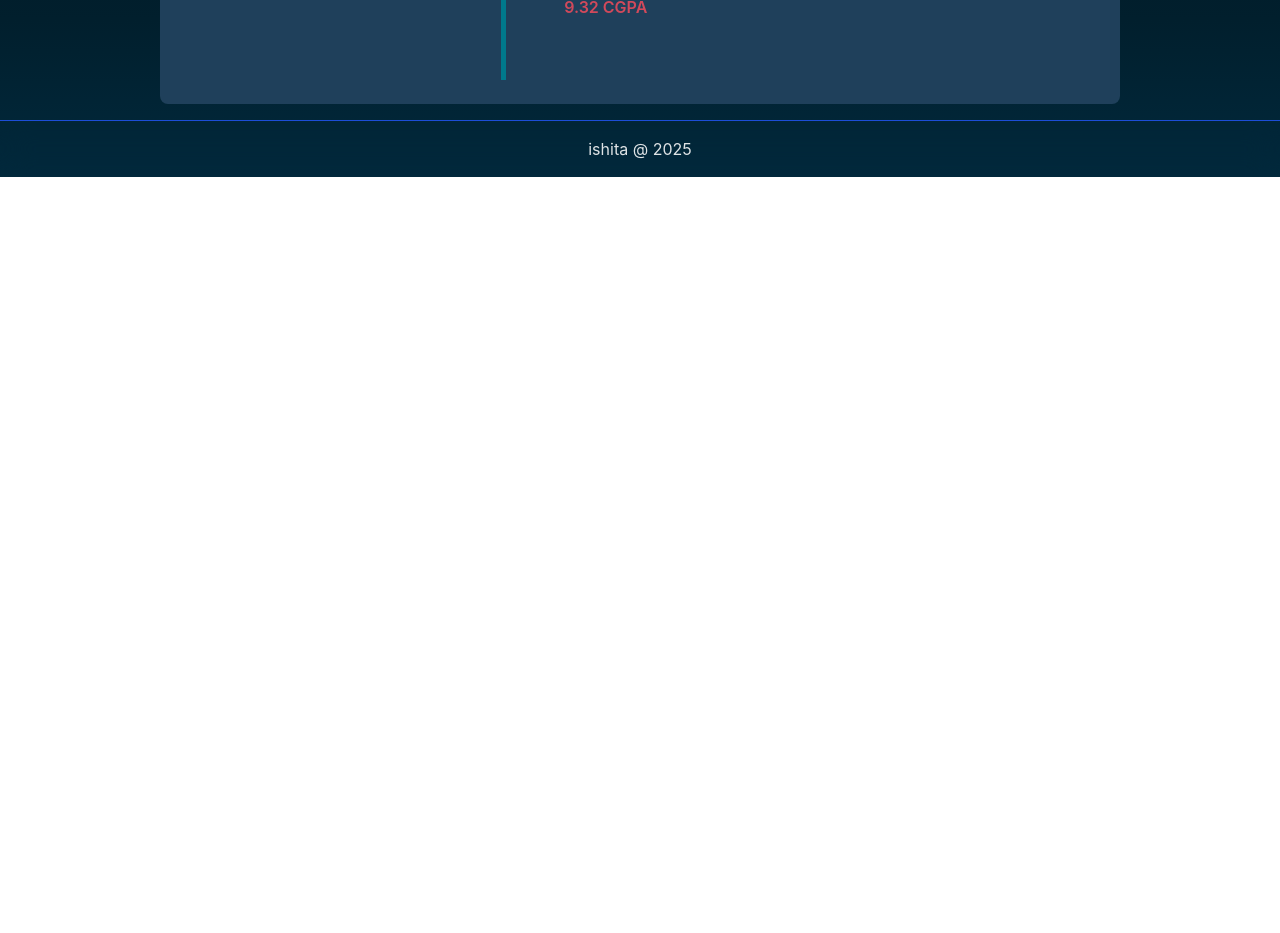
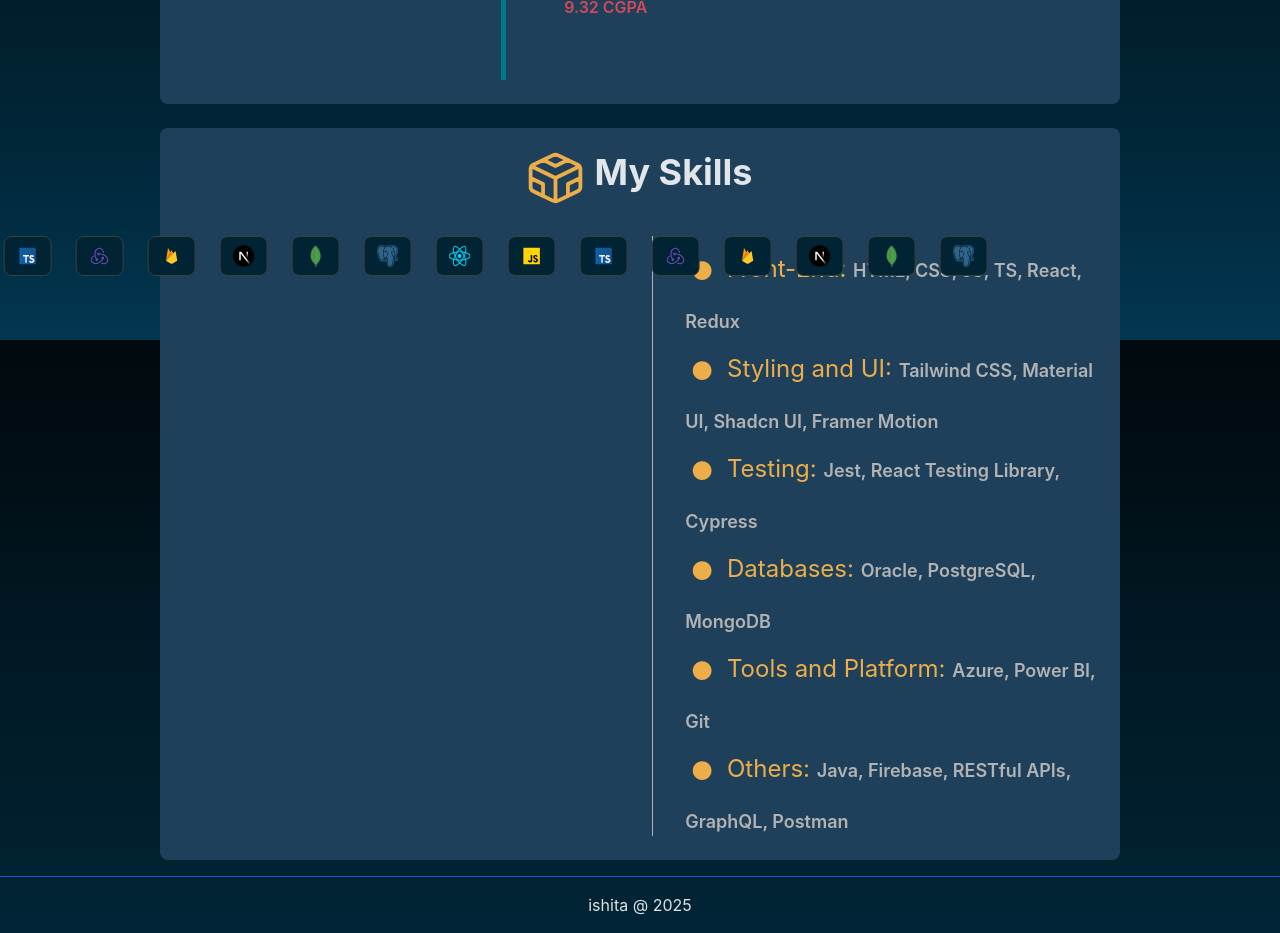
Before and after one commit to ISHITA-ROY016/my-portfolio, a React (Vite) app: page / in a window 1280 px wide. Shown: the part 1260-2193 px from the top of the page. Before the commit the page ends 1437 px from the top, so only its background shows below. Built offline with nearby package versions, Linux system fonts and the light colour scheme.

Commit message:
skills section added, improvement needed

```diff
--- a/src/App.jsx
+++ b/src/App.jsx
@@ -5,6 +5,7 @@
 import AboutMe from "./components/AboutMe"
 import TechMarquee from "./style/TechMarquee"
 import Education from "./components/Education"
+import Skills from "./components/Skills"
 const App = () => {
   // const { isDarkMode, toggleTheme } = useTheme();
   return (
@@ -13,9 +14,10 @@
       {/* <main className="flex-grow"> main component</main> */}
       <AboutMe />
       <Education />
-      <Footer />
+      <Skills />
        {/* <button onClick={toggleTheme}>Toggle Theme</button> */}
        {/* <p>{isDarkMode ? 'Dark Mode' : 'Light Mode'}</p> */}
+       <Footer />
     </div>
   )
 }
--- /dev/null
+++ b/src/components/Skills.jsx
@@ -0,0 +1,44 @@
+import React from 'react'
+import Timeline from './Timeline'
+import SkillsTechMarquee from './SkillsTechMarquee'
+
+const Skills = () => {
+    return (
+        <div id='education' className='flex-grow bg-darkSecondary w-full md:w-3/4 max-w-[95%] mx-auto mt-3 sm:mt-6 p-4 sm:p-6 rounded-lg flex flex-col justify-center items-center gap-4 sm:gap-8'>
+            <div className='flex gap-3'>
+                <img src='src/assets/Skills.svg' height={50} width={55} />
+                <span className='text-4xl font-bold'>My Skills</span>
+            </div>
+            <div className='flex justify-center gap-3 w-full'>
+                <div className='w-2/4 h-[40px] '>
+                    <SkillsTechMarquee />
+                </div>
+                <div className="items-center w-[2px] h-full bg-textColor"></div>
+                <div>
+                    <ul className="pl-5">
+                        <li className="text-iconColor text-2xl before:content-['•'] before:text-iconColor before:text-6xl before:mr-2 before:mb-2 before:inline-block before:align-middle">
+                            Front-End: <span className='text-textColor text-lg font-semibold'>HTML, CSS, JS, TS, React, Redux</span>
+                        </li>
+                        <li className="text-iconColor text-2xl before:content-['•'] before:text-iconColor before:text-6xl before:mr-2 before:mb-2 before:inline-block before:align-middle">
+                            Styling and UI: <span className='text-textColor text-lg font-semibold'>Tailwind CSS, Material UI, Shadcn UI, Framer Motion</span>
+                        </li>
+                        <li className="text-iconColor text-2xl before:content-['•'] before:text-iconColor before:text-6xl before:mr-2 before:mb-2 before:inline-block before:align-middle">
+                            Testing: <span className='text-textColor text-lg font-semibold'>Jest, React Testing Library, Cypress</span>
+                        </li>
+                        <li className="text-iconColor text-2xl before:content-['•'] before:text-iconColor before:text-6xl before:mr-2 before:mb-2 before:inline-block before:align-middle">
+                            Databases: <span className='text-textColor text-lg font-semibold'>Oracle, PostgreSQL, MongoDB</span>
+                        </li>
+                        <li className="text-iconColor text-2xl before:content-['•'] before:text-iconColor before:text-6xl before:mr-2 before:mb-2 before:inline-block before:align-middle">
+                            Tools and Platform: <span className='text-textColor text-lg font-semibold'>Azure, Power BI, Git</span>
+                        </li>
+                        <li className="text-iconColor text-2xl before:content-['•'] before:text-iconColor before:text-6xl before:mr-2 before:mb-2 before:inline-block before:align-middle">
+                            Others: <span className='text-textColor text-lg font-semibold'>Java, Firebase, RESTful APIs, GraphQL, Postman  </span>
+                        </li>
+                    </ul>
+                </div>
+            </div>
+        </div>
+    )
+}
+
+export default Skills
--- /dev/null
+++ b/src/components/SkillsTechMarquee.jsx
@@ -0,0 +1,54 @@
+import { motion, useAnimation } from "framer-motion";
+import { useState } from "react";
+
+const techLogos = [
+    { src: "src/assets/react.svg", alt: "React Logo" },
+    { src: "src/assets/js.svg", alt: "JavaScript Logo" },
+    { src: "src/assets/typescript.svg", alt: "TypeScript Logo" },
+    { src: "src/assets/redux.svg", alt: "Redux Logo" },
+    { src: "src/assets/firebase.svg", alt: "Firebase Logo" },
+    { src: "src/assets/nextjs.svg", alt: "Next.js Logo" },
+    { src: "src/assets/mongodb.png", alt: "MongoDB Logo" },
+    { src: "src/assets/postgresql.svg", alt: "PostgreSQL Logo" }
+];
+const SkillsTechMarquee = () => {
+    const controls = useAnimation();
+    const [paused, setPaused] = useState(false);
+
+    return (
+        <>
+            <div className="flex">
+                <motion.div
+                    className="flex w-fit flex-shrink-0"
+                    initial={{ x: 0 }}
+                    animate={{ x: "-100%" }}
+                    transition={{ repeat: Infinity, duration: 10, ease: "linear" }}
+                >
+                    {techLogos.map((logo, index) => {
+                        return (
+                            <div key={index} className="w-12 h-10 bg-[#012435] p-3 mx-3 border border-solid border-iconBorder rounded-lg flex items-center justify-center">
+                                <img src={logo.src} alt={logo.alt} />
+                            </div>
+                        );
+                    })}
+                </motion.div>
+                <motion.div
+                    className="flex w-fit flex-shrink-0"
+                    initial={{ x: 0 }}
+                    animate={{ x: "-100%" }}
+                    transition={{ repeat: Infinity, duration: 10, ease: "linear" }}
+                >
+                    {techLogos.map((logo, index) => {
+                        return (
+                            <div key={index} className="w-12 h-10 bg-[#012435] p-3 mx-3 border border-solid border-iconBorder rounded-lg flex items-center justify-center">
+                                <img src={logo.src} alt={logo.alt} />
+                            </div>
+                        );
+                    })}
+                </motion.div>
+            </div>
+        </>
+    )
+}
+
+export default SkillsTechMarquee
--- a/tailwind.config.js
+++ b/tailwind.config.js
@@ -27,6 +27,7 @@
 
         iconColor: '#EDAE49', // Icon color
         borderColor: '#D1495B', // Border color
+        textColor: '#B3B3B3', // Text color
 
         iconBorder: '#3b413d', // Icon border color in about me
 
```
Also changed, not shown: src/assets/Skills.svg (added), 1 other file (tests, documents, lock files or other folders).
